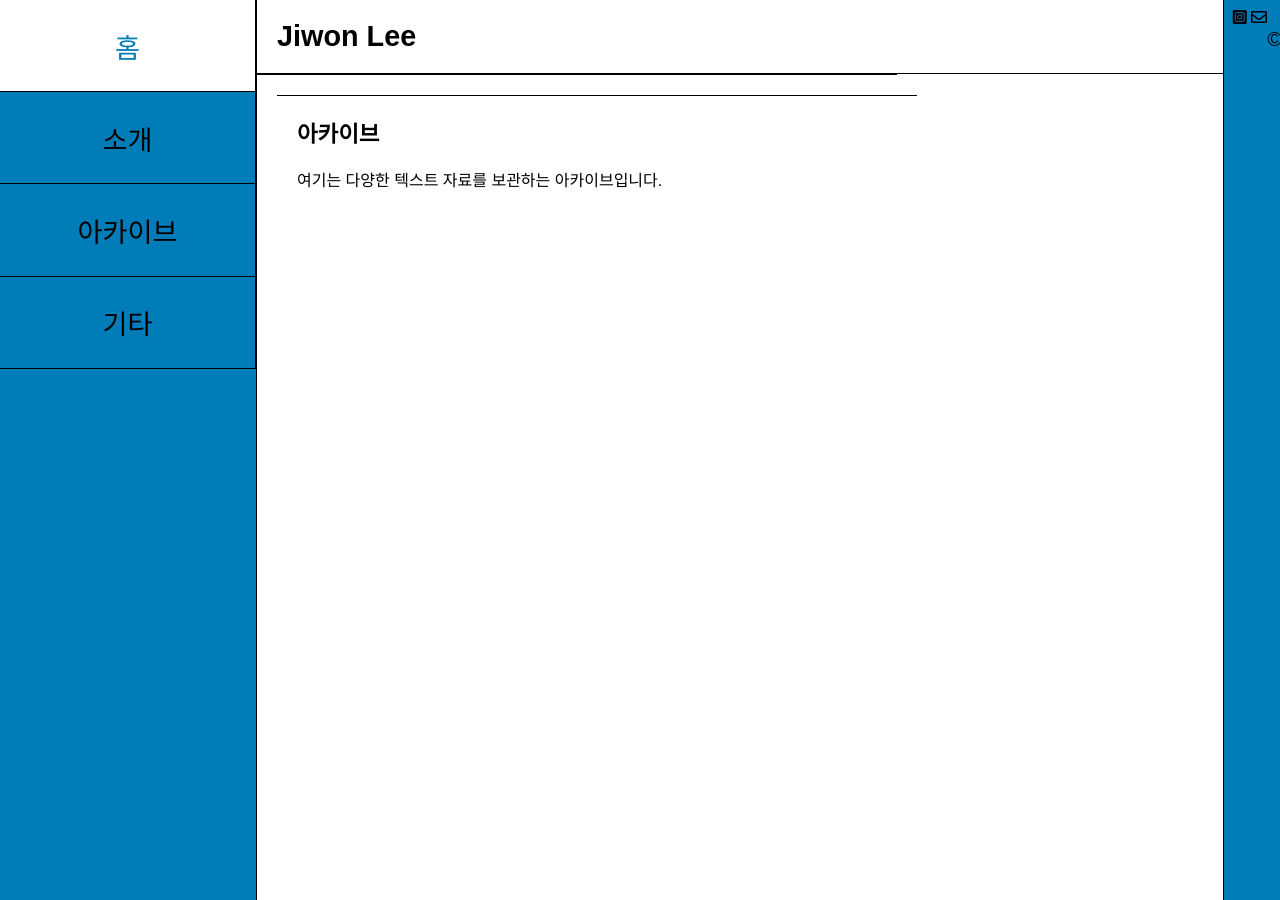
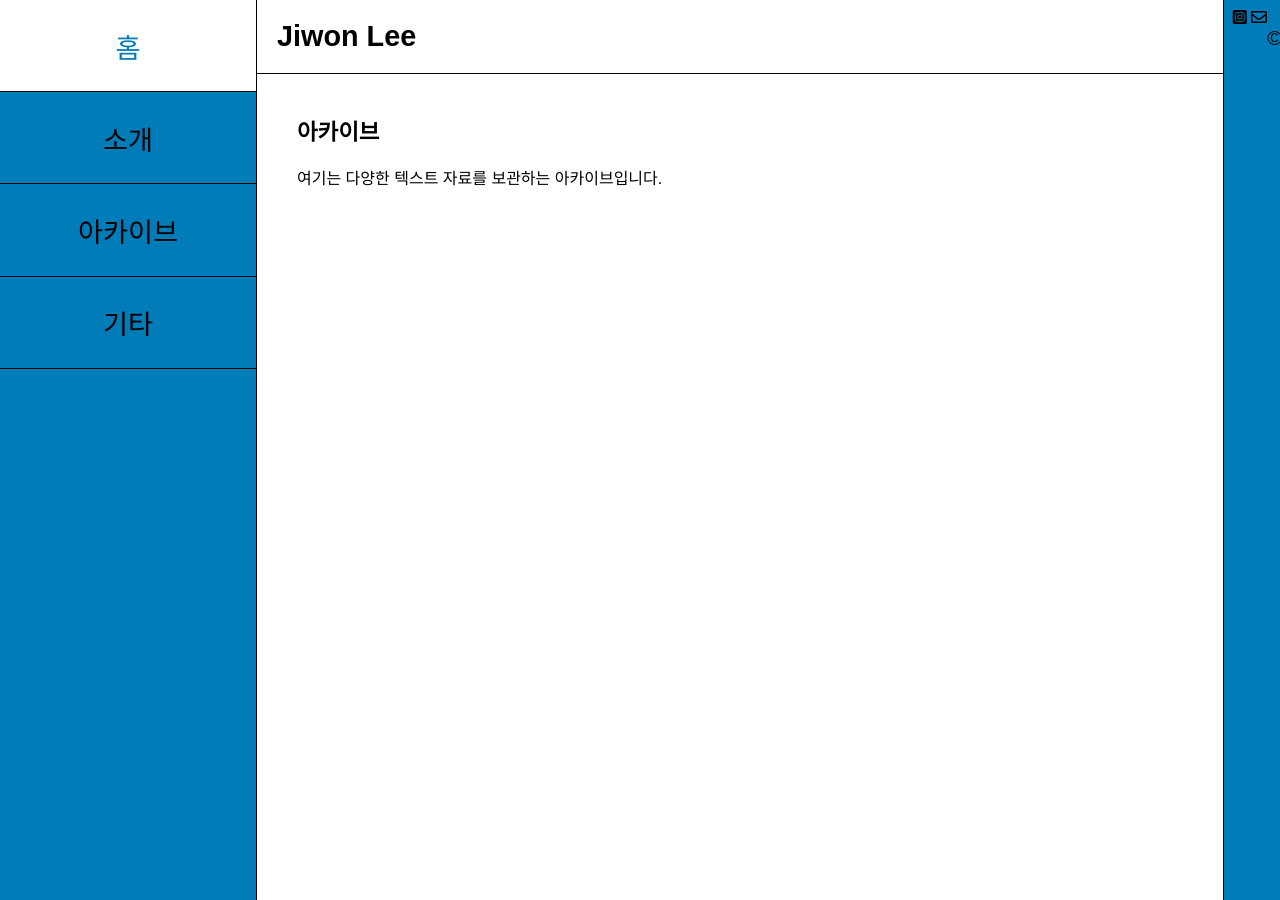
Before and after one commit to LfayeJ/archives, a Jekyll site: the page built from index.html, in a window 1280 px wide. Built offline with Jekyll 4.4.1, drawn with Linux system fonts in a browser that asks for light colours; some web fonts are replaced.

Commit message:
Update styles.css

```diff
--- a/assets/css/styles.css
+++ b/assets/css/styles.css
@@ -114,8 +114,6 @@
   padding-left: 90% !important;
   white-space: nowrap !important;
   font-size: 20px !important;
-  text-align: center !important;
-  line-height: 25px !important;
 }
 
 /* 그리드 항목 스타일 */
@@ -124,7 +122,6 @@
   width: 20vw;
   gap: 0;
   background-color: var(--hover-color);
-  border-right: 1px solid black;
   box-sizing: border-box;
 }
 
@@ -191,7 +188,6 @@
 
 .content {
   max-width: 50vw !important;
-  border-top: 1px solid var(--border-color) !important;
 }
 
 .content h2, .side-content h2 {
```
